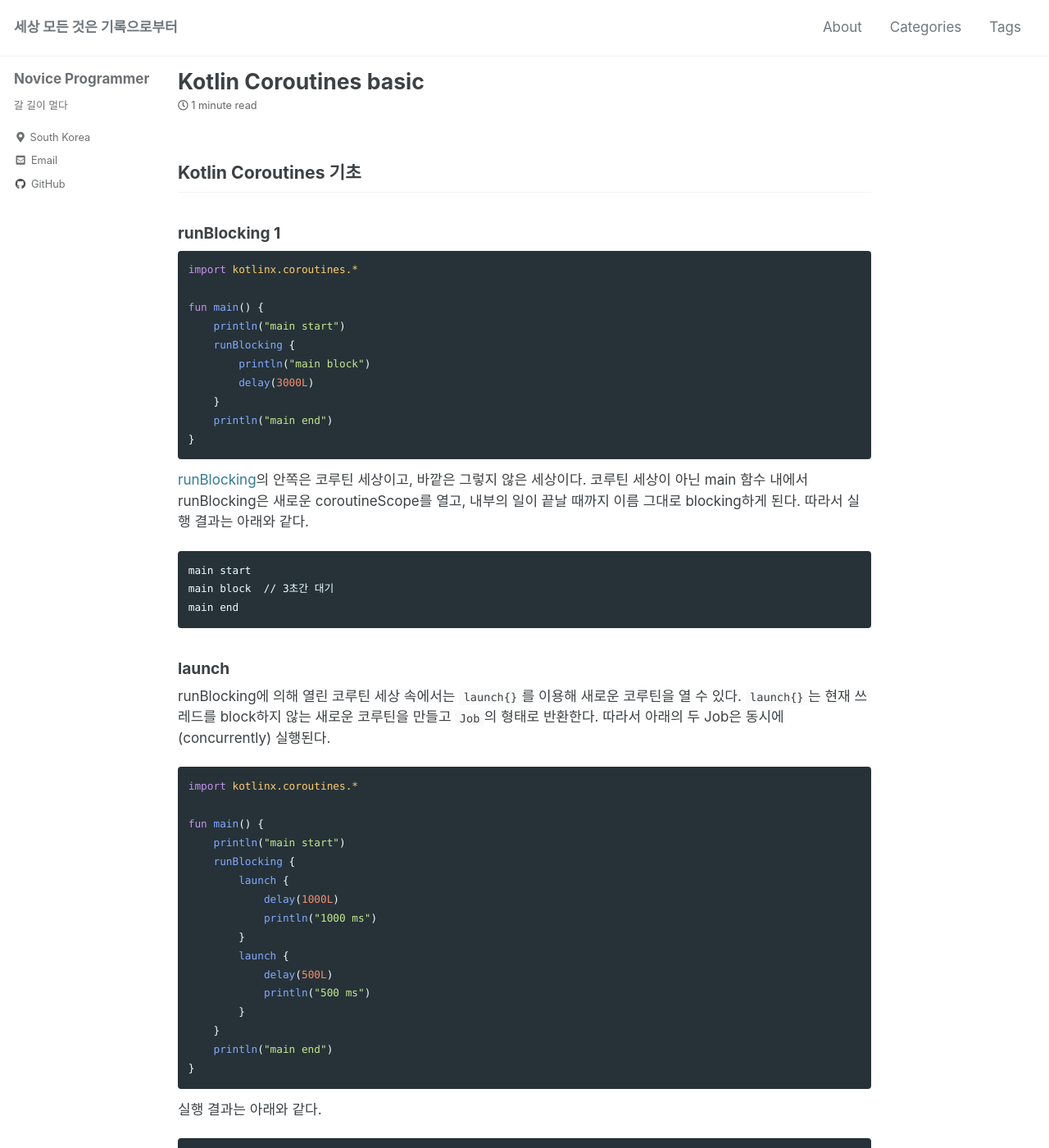
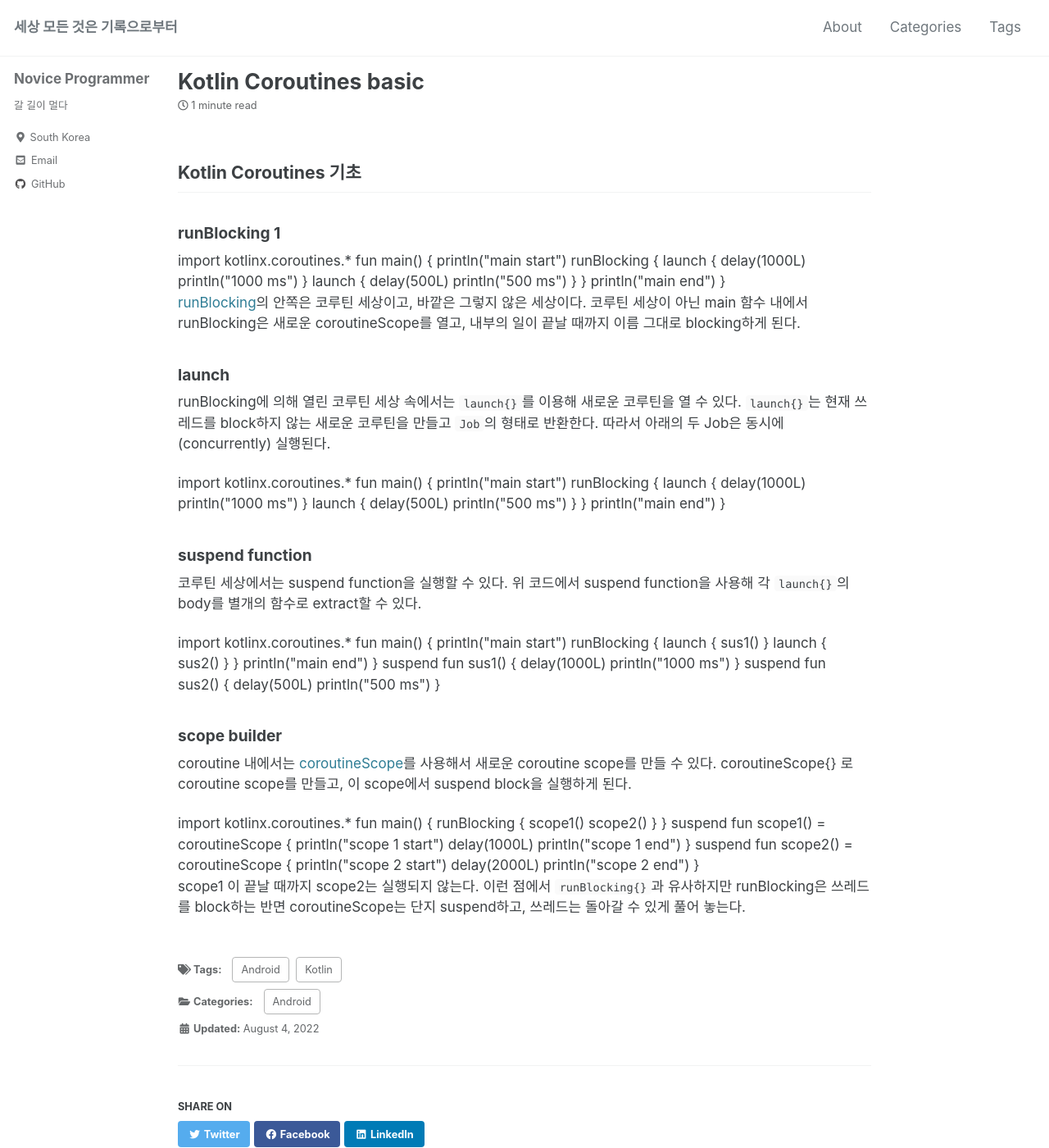
Before and after one commit to JuTaK97/JuTaK97.github.io, a Jekyll site: the page built from _posts/2022-08-04-coroutine_basic_1.md, in a window 1280 px wide and 1400 px high. Shown: the whole window at 82% size. Built offline with Jekyll 4.4.1, drawn with Linux system fonts in a browser that asks for light colours; cached includes are drawn as plain includes; some of the changed text lies outside the part shown.

Commit message:
Update 2022-08-04-coroutine_basic_1.md

````diff
--- a/_posts/2022-08-04-coroutine_basic_1.md
+++ b/_posts/2022-08-04-coroutine_basic_1.md
@@ -14,28 +14,7 @@ last_modified_at: 2022-08-04T15:53:00+09:00
 ## Kotlin Coroutines 기초
 
 ### runBlocking 1
-```kotlin
-import kotlinx.coroutines.*
-
-fun main() {
-    println("main start")
-    runBlocking {
-    	println("main block")
-        delay(3000L)
-    }
-    println("main end")
-}
-```
-[runBlocking]의 안쪽은 코루틴 세상이고, 바깥은 그렇지 않은 세상이다. 코루틴 세상이 아닌 main 함수 내에서 runBlocking은 새로운 coroutineScope를 열고, 내부의 일이 끝날 때까지 이름 그대로 blocking하게 된다. 따라서 실행 결과는 아래와 같다.
-```
-main start
-main block  // 3초간 대기
-main end
-```
-
-### launch
-runBlocking에 의해 열린 코루틴 세상 속에서는 `launch{}`를 이용해 새로운 코루틴을 열 수 있다. `launch{}`는 현재 쓰레드를 block하지 않는 새로운 코루틴을 만들고 `Job`의 형태로 반환한다. 따라서 아래의 두 Job은 동시에(concurrently) 실행된다.
-```kotlin
+<div class="kotlin-code"  theme="darcula" >
 import kotlinx.coroutines.*
 
 fun main() {
@@ -52,18 +31,34 @@ fun main() {
     }
     println("main end")
 }
-```
-실행 결과는 아래와 같다.
-```
-main start
-500 ms
-1000 ms
-main end
-```
+</div>
+
+[runBlocking]의 안쪽은 코루틴 세상이고, 바깥은 그렇지 않은 세상이다. 코루틴 세상이 아닌 main 함수 내에서 runBlocking은 새로운 coroutineScope를 열고, 내부의 일이 끝날 때까지 이름 그대로 blocking하게 된다.
+
+### launch
+runBlocking에 의해 열린 코루틴 세상 속에서는 `launch{}`를 이용해 새로운 코루틴을 열 수 있다. `launch{}`는 현재 쓰레드를 block하지 않는 새로운 코루틴을 만들고 `Job`의 형태로 반환한다. 따라서 아래의 두 Job은 동시에(concurrently) 실행된다.
+<div class="kotlin-code"  theme="darcula" >
+import kotlinx.coroutines.*
+
+fun main() {
+    println("main start")
+    runBlocking {
+        launch {
+            delay(1000L)
+            println("1000 ms")
+        }
+        launch {
+            delay(500L)
+            println("500 ms")
+        }
+    }
+    println("main end")
+}
+</div>
 
 ### suspend function
 코루틴 세상에서는 suspend function을 실행할 수 있다. 위 코드에서 suspend function을 사용해 각 `launch{}`의 body를 별개의 함수로 extract할 수 있다.
-```kotlin
+<div class="kotlin-code"  theme="darcula" >
 import kotlinx.coroutines.*
 
 fun main() {
@@ -83,13 +78,12 @@ suspend fun sus2() {
     delay(500L)
 	println("500 ms")
 }
-```
+</div>
 
 ### scope builder
 coroutine 내에서는 [coroutineScope]를 사용해서 새로운 coroutine scope를 만들 수 있다. coroutineScope{} 로 coroutine scope를 만들고, 이 scope에서 suspend block을 실행하게 된다.
 
 <div class="kotlin-code"  theme="darcula" >
-
 import kotlinx.coroutines.*
 
 fun main() {
@@ -110,7 +104,6 @@ suspend fun scope2() = coroutineScope {
     delay(2000L)
     println("scope 2 end")
 }
-
 </div>
 
 scope1 이 끝날 때까지 scope2는 실행되지 않는다. 이런 점에서 `runBlocking{}`과 유사하지만 runBlocking은 쓰레드를 block하는 반면 coroutineScope는 단지 suspend하고, 쓰레드는 돌아갈 수 있게 풀어 놓는다.
````
